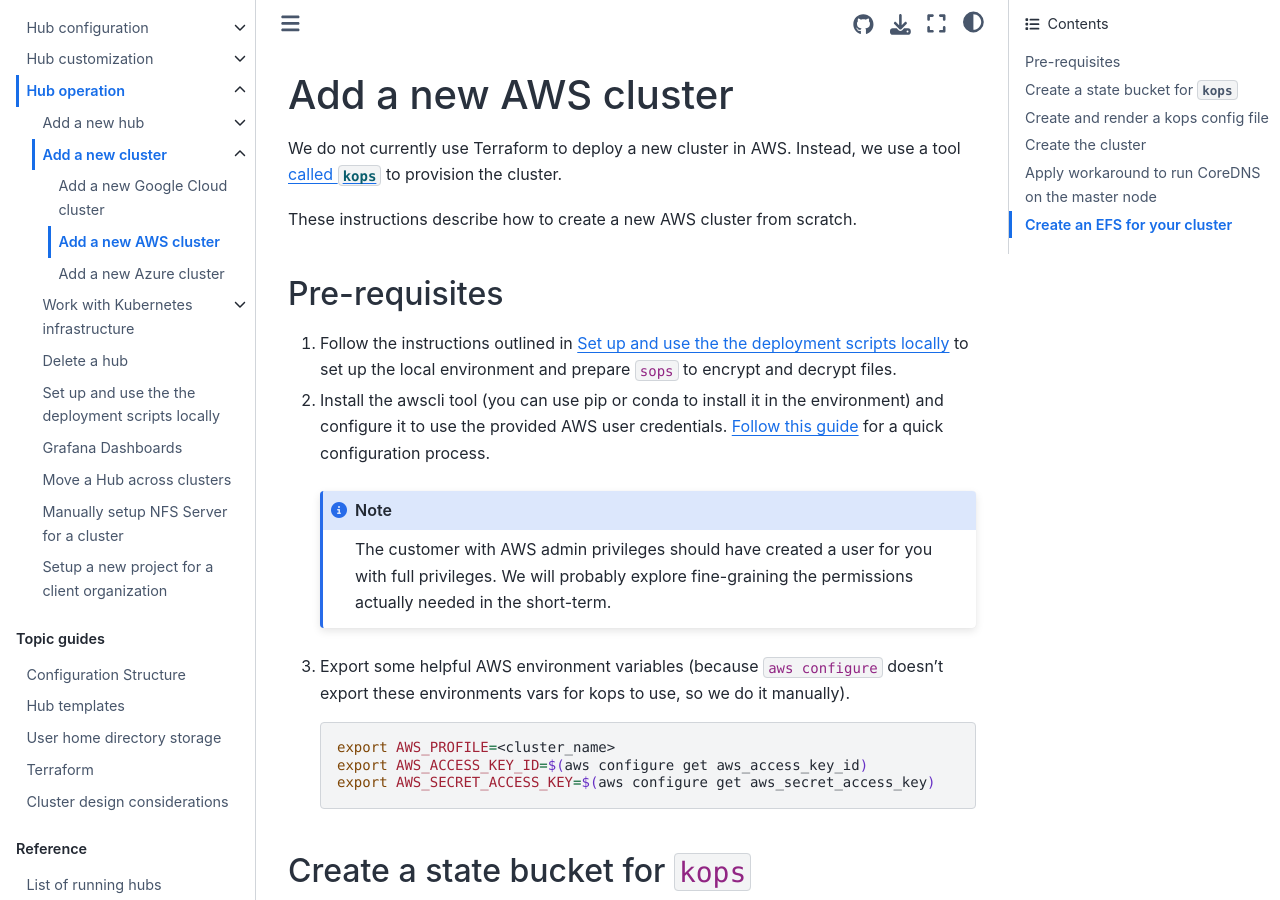
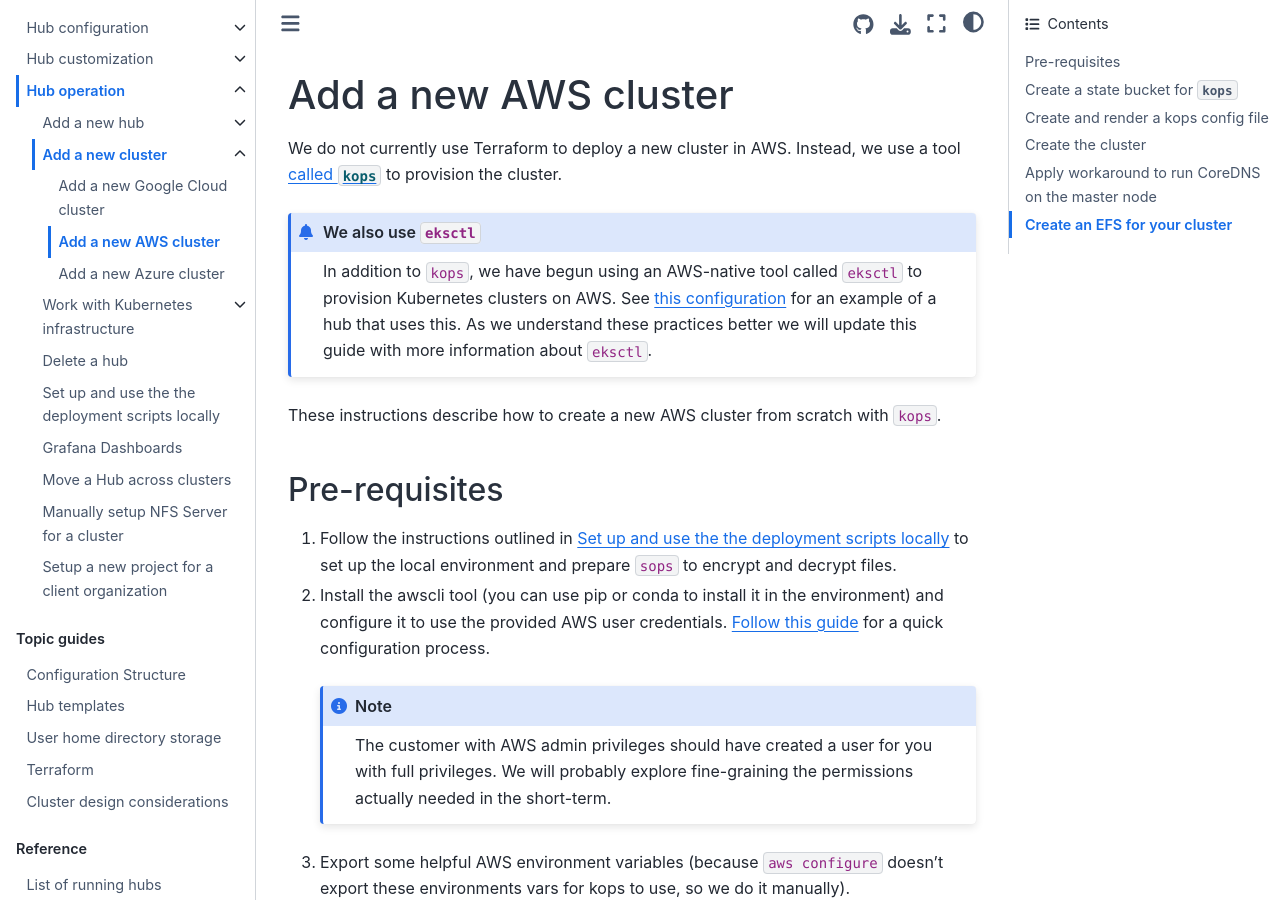
Before and after one commit to 2i2c-org/infrastructure, a Sphinx documentation site: the page built from docs/howto/operate/new-cluster/aws.md, in a window 1280 px wide and 900 px high. Built offline with Sphinx 7.4.7 and the Sphinx Book theme 1.1.4, drawn with Linux system fonts in a browser that asks for light colours; pages that are not in the unit, such as notebooks, are missing from menus; the version number could not be read and is left out.

Commit message:
Apply suggestions from code review

```diff
--- a/docs/howto/operate/new-cluster/aws.md
+++ b/docs/howto/operate/new-cluster/aws.md
@@ -4,7 +4,13 @@
 We do not currently use Terraform to deploy a new cluster in AWS.
 Instead, we use a tool [called `kops`](https://github.com/kubernetes/kops) to provision the cluster.
 
-These instructions describe how to create a new AWS cluster from scratch.
+:::{admonition} We also use `eksctl`
+In addition to `kops`, we have begun using an AWS-native tool called `eksctl` to provision Kubernetes clusters on AWS.
+See [this configuration](https://github.com/2i2c-org/pilot-hubs/tree/master/eksctl) for an example of a hub that uses this.
+As we understand these practices better we will update this guide with more information about `eksctl`.
+:::
+
+These instructions describe how to create a new AWS cluster from scratch with `kops`.
 
 
 ## Pre-requisites
```
